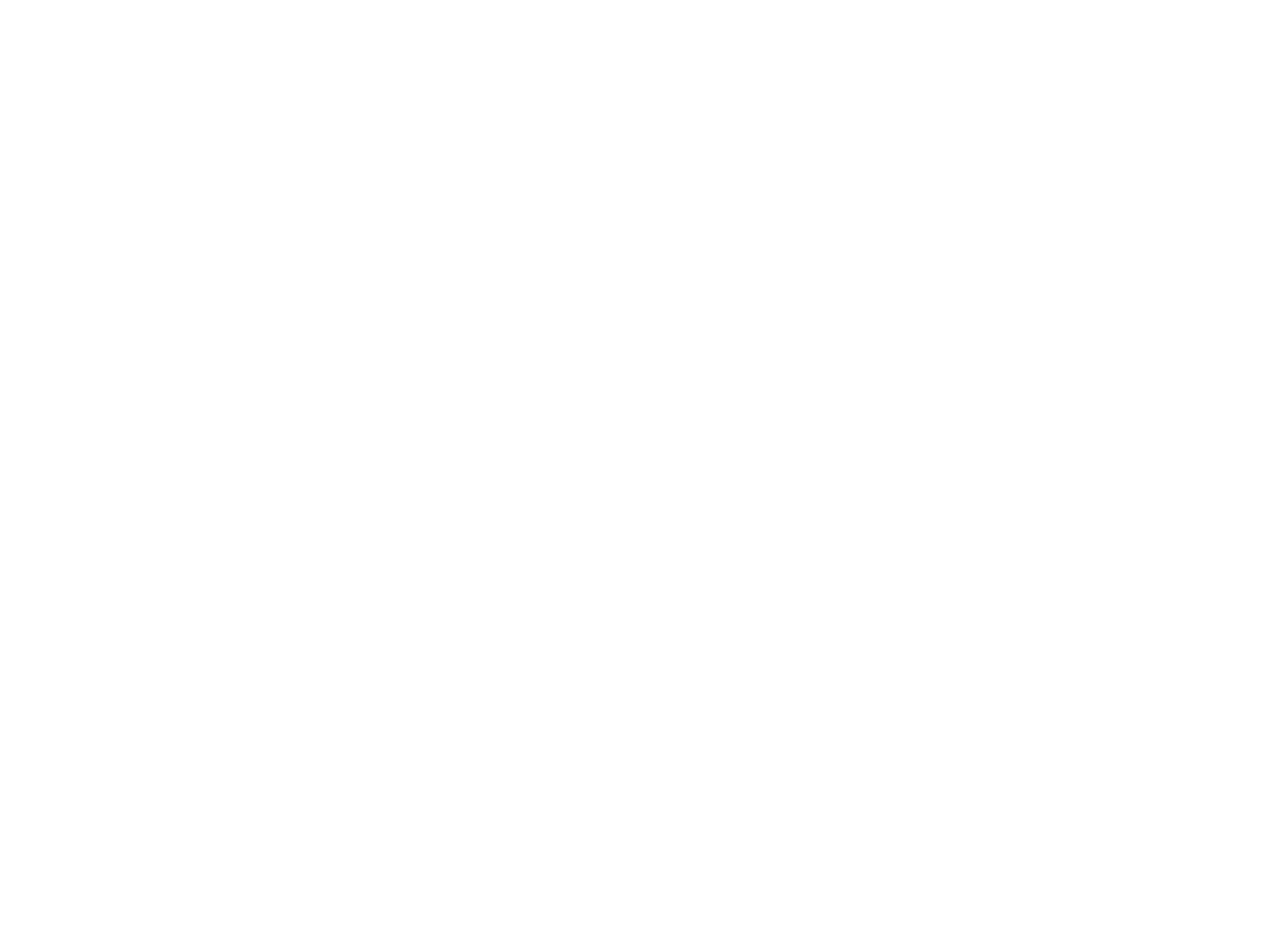
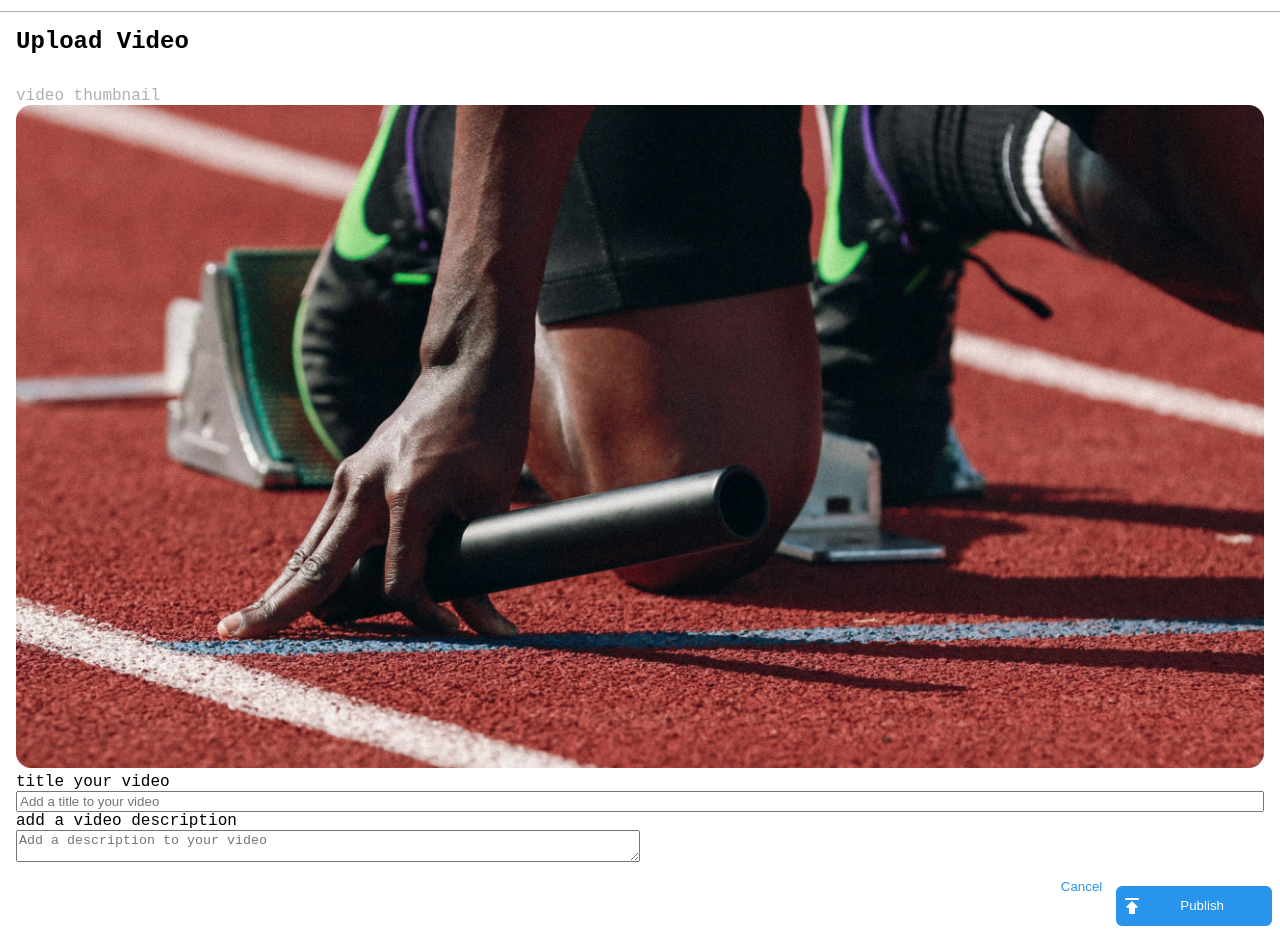
Before and after one commit to Shiriix/solomon-pipi-brainflix, a React (Create React App) app: page /upload in a window 1280 px wide. Shown: the part 56-990 px from the top of the page. Before the commit the page ends 800 px from the top, so only its background shows below. Built offline with nearby package versions, Linux system fonts and the light colour scheme.

Commit message:
Added functionality to homepage and upload page

```diff
--- a/src/App.js
+++ b/src/App.js
@@ -1,5 +1,4 @@
 import Header from "./components/Header/Header";
-import { useState } from "react";
 
 import "./styles/partials/_resets.scss";
 import "./styles/partials/_typography.scss";
--- a/src/components/Header/Header.js
+++ b/src/components/Header/Header.js
@@ -20,7 +20,9 @@
           <img className="form__avatar" src={avatar} alt="Avatar" />
         </div>
         <div className="form__button">
-          <button className="form__btn">UPLOAD</button>
+          <Link to="/upload">
+            <button className="form__btn">UPLOAD</button>
+          </Link>
           <img className="form__avatar-tab" src={avatar} alt="Avatar" />
         </div>
       </header>
--- a/src/components/Header/Header.scss
+++ b/src/components/Header/Header.scss
@@ -22,7 +22,7 @@
     background-position: 0.1cm;
     background-repeat: no-repeat;
     text-indent: 1rem;
-    padding: 0.5rem;
+    padding: 0.5rem 2rem;
   }
 
   &__wrapper {
--- a/src/components/VideoList/VideoList.js
+++ b/src/components/VideoList/VideoList.js
@@ -2,9 +2,7 @@
 import "./VideoList.scss";
 
 export default function VideoList({ videos, activeVideo }) {
-  const filteredVideo = videos.filter((video) => {
-    return video.id !== activeVideo.id;
-  });
+  const filteredVideo = videos.filter((video) => video.id !== activeVideo.id);
 
   return (
     <>
--- a/src/components/VideoList/VideoList.scss
+++ b/src/components/VideoList/VideoList.scss
@@ -6,6 +6,7 @@
 
   &__link {
     text-decoration: none;
+    color: black;
   }
   &__title {
     color: $brand-primary;
--- a/src/pages/UploadPage/UploadPage.js
+++ b/src/pages/UploadPage/UploadPage.js
@@ -1,5 +1,66 @@
-import React from "react";
+import { Link, useNavigate } from "react-router-dom";
+import uploadImage from "../../assets/Images/Upload-video-preview.jpg";
+import "./UploadPage.scss";
+import { useState } from "react";
 
 export default function UploadPage() {
-  return <></>;
+  const [message, setMessage] = useState(false);
+
+  const nav = useNavigate();
+
+  const publishNav = () => {
+    setMessage(!false);
+    setTimeout(() => {
+      nav("/");
+    }, 2000);
+  };
+
+  return (
+    <>
+      <div className="UploadPage__divider1"></div>
+      <article className="UploadPage">
+        <div className="UploadPage__container">
+          <h1 className="UploadPage__title">Upload Video</h1>
+          <div className="UploadPage__body">
+            <div className="UploadPage__thumbnail">
+              <p className="UploadPage__subtitle">video thumbnail</p>
+              <img
+                src={uploadImage}
+                alt="Track Runner"
+                className="UploadPage__img"
+              />
+            </div>
+            <form className="UploadPage__form">
+              <label htmlFor="video__title" className="UploadPage__label">
+                title your video
+              </label>
+              <input
+                name="video__title"
+                type="text"
+                className="UploadPage__input"
+                placeholder="Add a title to your video"
+              />
+              <label htmlFor="video__desc" className="UploadPage__label">
+                add a video description
+              </label>
+              <textarea
+                name="video__desc"
+                className="UploadPage__input--description"
+                placeholder="Add a description to your video"
+              ></textarea>
+            </form>
+          </div>
+          <div className="UploadPage__buttons">
+            <button onClick={publishNav} className="UploadPage__publish">
+              Publish
+            </button>
+            <Link to="/">
+              <button className="UploadPage__cancel">Cancel</button>
+            </Link>
+          </div>
+          {message && <p>Published</p>}
+        </div>
+      </article>
+    </>
+  );
 }
--- a/src/pages/UploadPage/UploadPage.scss
+++ b/src/pages/UploadPage/UploadPage.scss
@@ -0,0 +1,64 @@
+@use "../../styles/partials/variables" as *;
+@use "../../styles/partials/mixins" as *;
+
+.UploadPage {
+  &__body {
+    display: flex;
+    flex-direction: column;
+
+    padding: 1rem;
+  }
+  &__img {
+    width: 100%;
+  }
+
+  &__divider1 {
+    height: 1px;
+    background-color: $brand-primary;
+    width: 100%;
+    margin: auto;
+  }
+
+  &__title {
+    margin: 1rem;
+    font-weight: 700;
+  }
+
+  &__form {
+    display: flex;
+    flex-direction: column;
+    width: 100%;
+  }
+
+  &__publish {
+    background-image: url(../../assets/Icons/publish.svg);
+    background-position: 0.1cm;
+    background-repeat: no-repeat;
+    text-indent: 1rem;
+    margin: 0.5rem;
+    padding: 0.8rem 3rem;
+    border: none;
+    border-radius: 6px;
+    background-color: $button-primary;
+    color: $text-primary;
+  }
+
+  &__cancel {
+    color: $button-primary;
+    background-color: $text-primary;
+    border: none;
+    width: 100%;
+  }
+
+  &__buttons {
+    flex-direction: column;
+    display: flex;
+    @include tablet-and-desktop {
+      flex-direction: row-reverse;
+    }
+  }
+
+  &__subtitle {
+    color: $brand-primary;
+  }
+}
```
